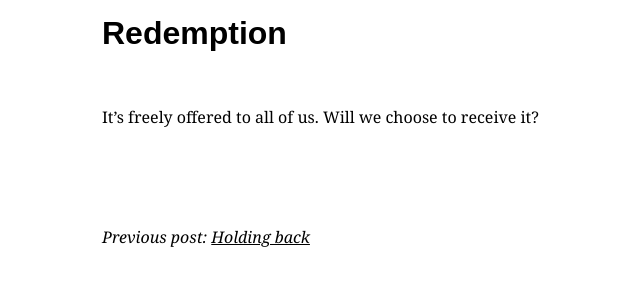
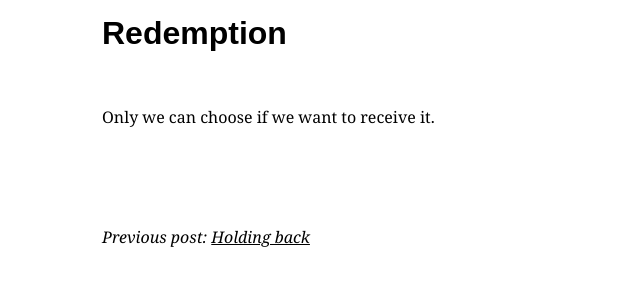
Before and after one commit to michaelaliotti/michaelaliotti.github.io, a Jekyll site: the page built from _posts/2021-04-05-redemption.md, in a window 1280 px wide. Shown: the part 159-459 px from the top of the page, without its empty margins (250-890 px from the left). Built offline with Jekyll 4.4.1, drawn with Linux system fonts in a browser that asks for light colours.

Commit message:
Updated post for 05 Apr 2021.

```diff
--- a/_posts/2021-04-05-redemption.md
+++ b/_posts/2021-04-05-redemption.md
@@ -3,4 +3,4 @@ layout: post
 title: Redemption
 ---
 
-It's freely offered to all of us. Will we choose to receive it?
+Only we can choose if we want to receive it.
```
